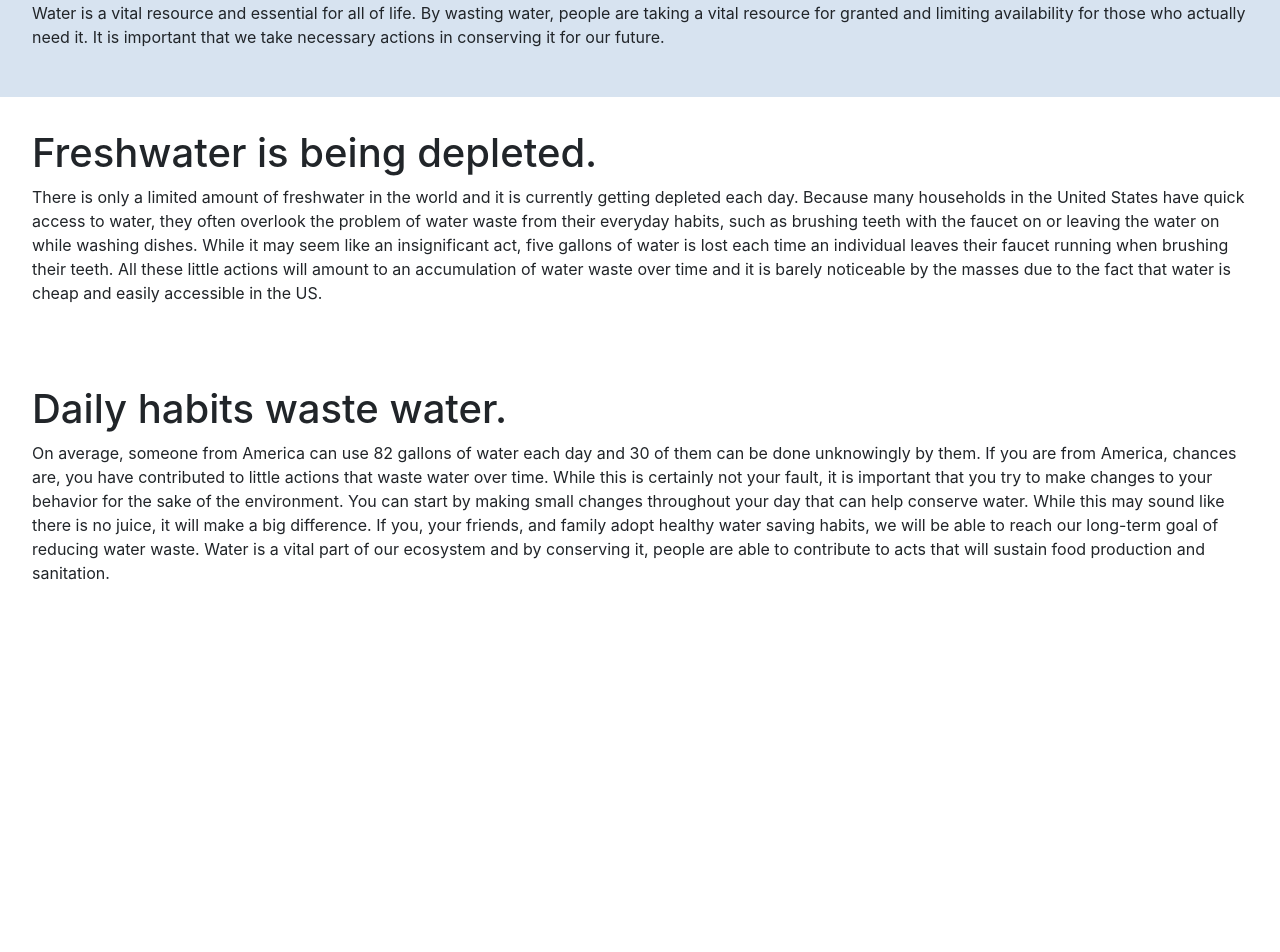
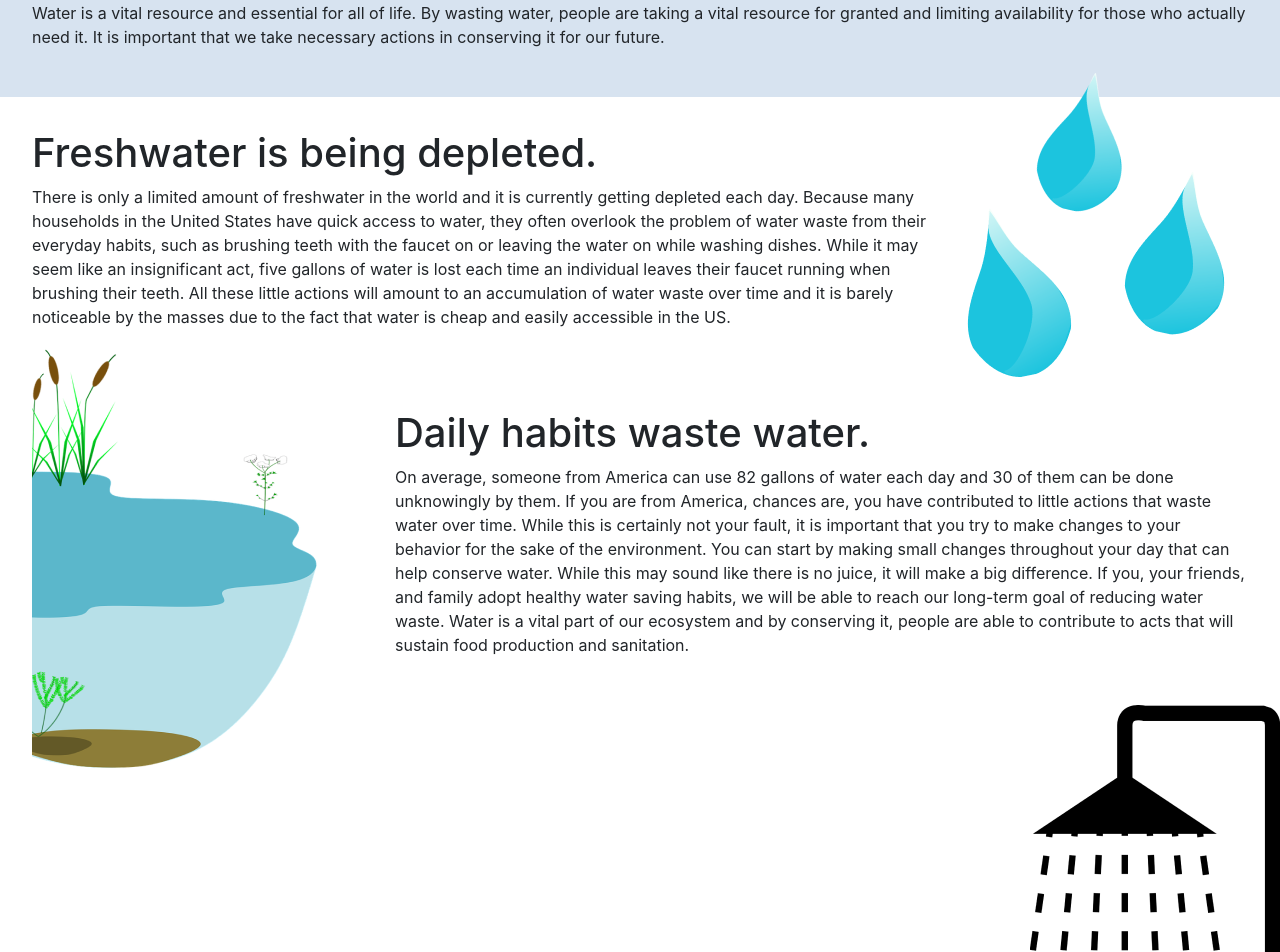
Before and after one commit to UW-INFO442-AU21/group7-smartwater, a React (Create React App) app: page / in a window 1280 px wide. Shown: the part 173-1125 px from the top of the page. Before the commit the page ends 806 px from the top, so only its background shows below. Built offline with nearby package versions, Linux system fonts and the light colour scheme.

Commit message:
add images

```diff
--- a/src/Pages/Home.js
+++ b/src/Pages/Home.js
@@ -1,6 +1,9 @@
 import React, { Component } from 'react';
 import Navigation from '../Components/Navigation';
 import {NavBar} from '../Components/NavBar';
+import pic1 from './img/homepic1.png';
+import pic2 from './img/homepic2.png';
+import pic3 from './img/homepic3.png';
 
 export default function Home() {
     return (
@@ -9,6 +12,9 @@ export default function Home() {
             <div className="firstsection">
             <h1>Let’s save water and our environment.</h1>
             <p>Water is a vital resource and essential for all of life. By wasting water, people are taking a vital resource for granted and limiting availability for those who actually need it. It is important that we take necessary actions in conserving it for our future.</p>
+            <img align = "right" id="waterdrop" src={pic1} alt="water drops" />
+
+
             </div>
             <div className="secondsection">
             <h1>Freshwater is being depleted.</h1>
@@ -17,6 +23,7 @@ export default function Home() {
                when brushing their teeth. All these little actions will amount to an accumulation of water waste
                over time and it is barely noticeable by the masses due to the fact that water is cheap and easily
                accessible in the US.</p>
+               <img align = "left" id="waterdrop" src={pic2} alt="water pond" />
             </div>
             <div className="thirdsection">
             <h1>Daily habits waste water.</h1>
@@ -24,6 +31,7 @@ export default function Home() {
                You can start by making small changes throughout your day that can help conserve water. While this may sound like there is no juice, it will make a big difference. If you, your friends, and family adopt healthy water saving habits, we will be able to reach our long-term goal of reducing water waste. Water is a vital part of our ecosystem and by conserving it,
                people are able to contribute to acts that will sustain food production and sanitation.</p>
             </div>
+            <img align = "right" id="waterdrop" src={pic3} alt="shower" />
         </div>
     )
 }
```
Also changed, not shown: src/Pages/img/homepic2.png (added), src/Pages/img/homepic3.png (added).
